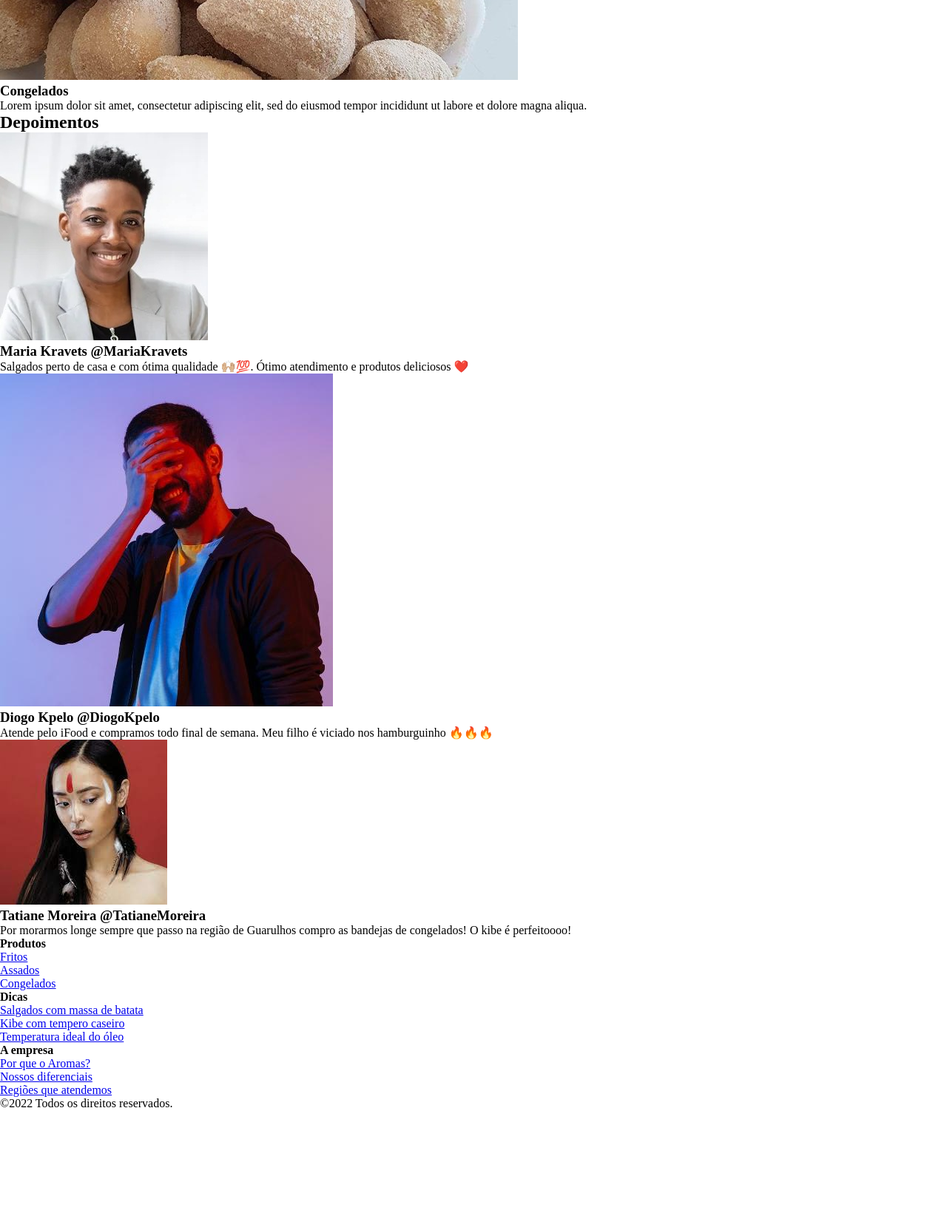
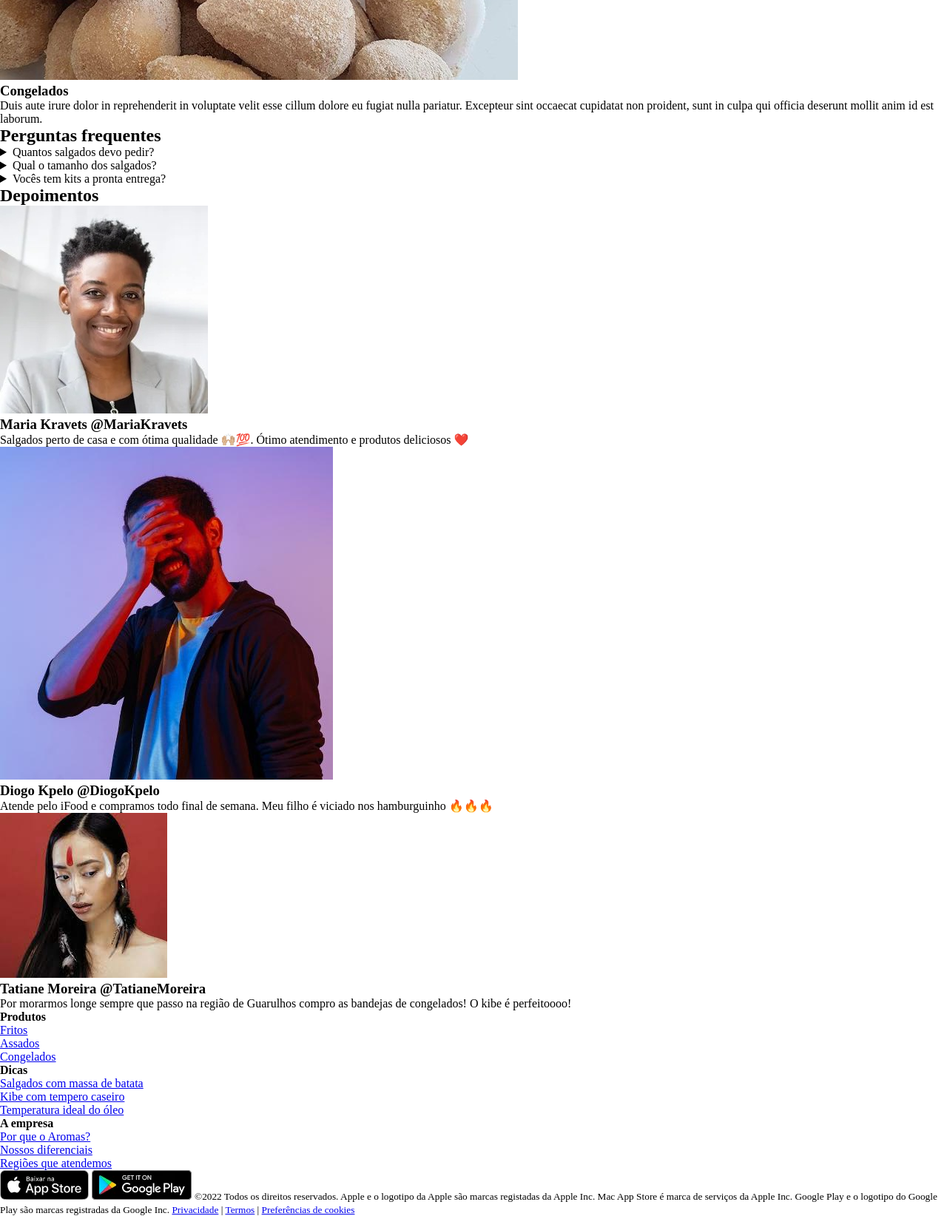
Before and after one commit to thiagokpelo/fullture-aromas-lanchonete, a plain HTML site: page original/index.html in a window 1280 px wide. Shown: the part 2480-4124 px from the top of the page at 74% size. Before the commit the page ends 3981 px from the top, so only its background shows below. Drawn offline with Linux system fonts and the light colour scheme.

Commit message:
feat(original): update html

```diff
--- a/original/index.html
+++ b/original/index.html
@@ -118,14 +118,34 @@
             <article>
                 <img src="images/salgados-fritos.jpeg" alt="Salgados fritos">
                 <h3>Fritos</h3>
-                <p>Lorem ipsum dolor sit amet, consectetur adipiscing elit, sed do eiusmod tempor incididunt ut labore et dolore magna aliqua.</p>
+                <p>Ut enim ad minim veniam, quis nostrud exercitation ullamco laboris nisi ut aliquip ex ea commodo consequat.</p>
             </article>
 
             <article>
                 <img src="images/salgados-congelados.jpeg" alt="Salgados congelados">
                 <h3>Congelados</h3>
-                <p>Lorem ipsum dolor sit amet, consectetur adipiscing elit, sed do eiusmod tempor incididunt ut labore et dolore magna aliqua.</p>
+                <p>Duis aute irure dolor in reprehenderit in voluptate velit esse cillum dolore eu fugiat nulla pariatur. Excepteur sint occaecat cupidatat non proident, sunt in culpa qui officia deserunt mollit anim id est laborum.</p>
             </article>
+        </section>
+
+        <section id="faq">
+            <h2>Perguntas frequentes</h2>
+
+            <details>
+                <summary>Quantos salgados devo pedir?</summary>
+                <p>Para adultos nossa recomendação é de 10 a 15 salgados por pessoa. Essa quantidade depende da duração do evento e outros pratos servidos em conjunto.</p>
+            </details>
+
+
+            <details>
+                <summary>Qual o tamanho dos salgados?</summary>
+                <p>Nós consideramos nossos salgados tamanho festa, mas em relação ao que observamos no mercado, eles tem um tamanho razoavelmente maior. Os fritos variam de 15 g a 24 g. Os assados variam de  12 g a 24 g.</p>
+            </details>
+
+            <details>
+                <summary>Vocês tem kits a pronta entrega?</summary>
+                <p>Não. Trabalhamos somente com encomendas e agendamentos com antecedência para oferecer produtos de alta qualidade.</p>
+            </details>
         </section>
 
         <section id="testimonials">
@@ -182,7 +202,23 @@
             </ul>
         </nav>
 
-        <p>©2022 Todos os direitos reservados.</p>
+        <div>
+            <img src="images/mac-app-store.webp" alt="Mac App Store">
+
+            <img src="images/play-store.webp" alt="Play Store">
+
+            <small>
+                ©2022 Todos os direitos reservados.
+                Apple e o logotipo da Apple são marcas registadas da Apple Inc.
+                Mac App Store é marca de serviços da Apple Inc.
+                Google Play e o logotipo do Google Play são marcas registradas da Google Inc.
+                <a href="#">Privacidade</a>
+                |
+                <a href="#">Termos</a>
+                |
+                <a href="#">Preferências de cookies</a>
+            </small>
+        </div>
     </footer>
 </body>
 </html>
```
